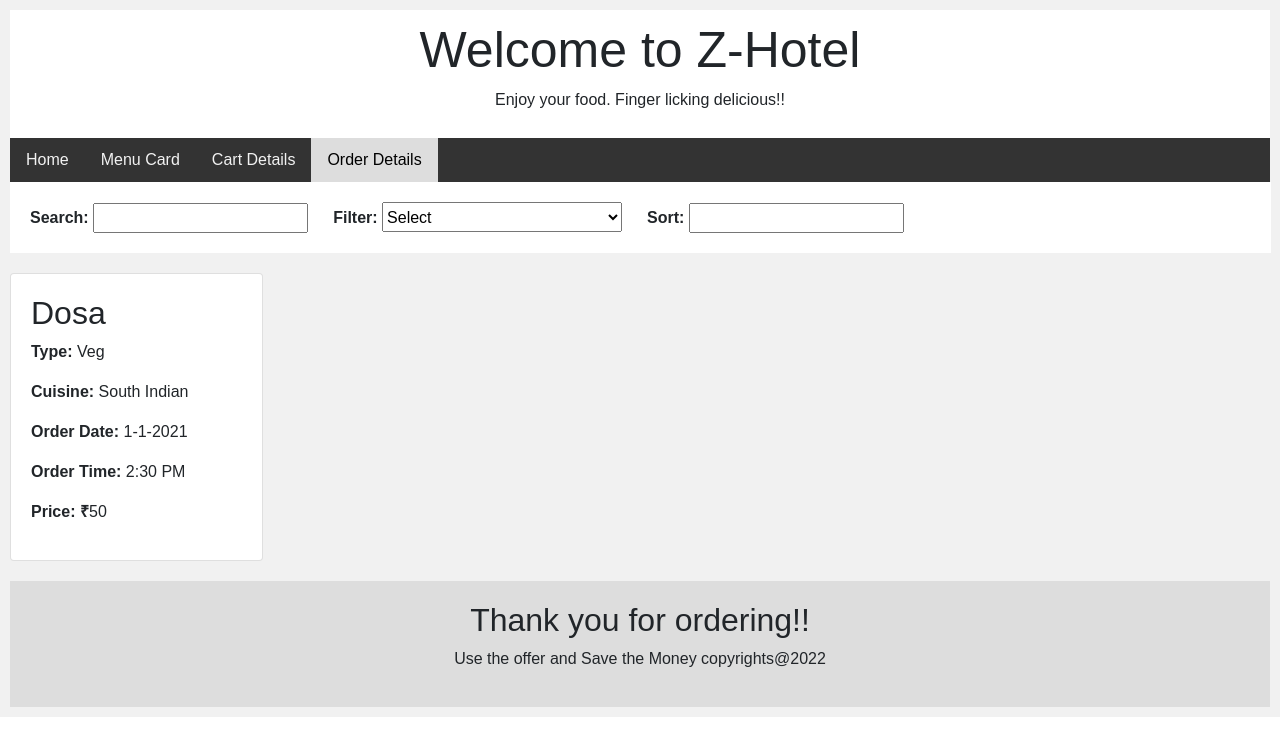
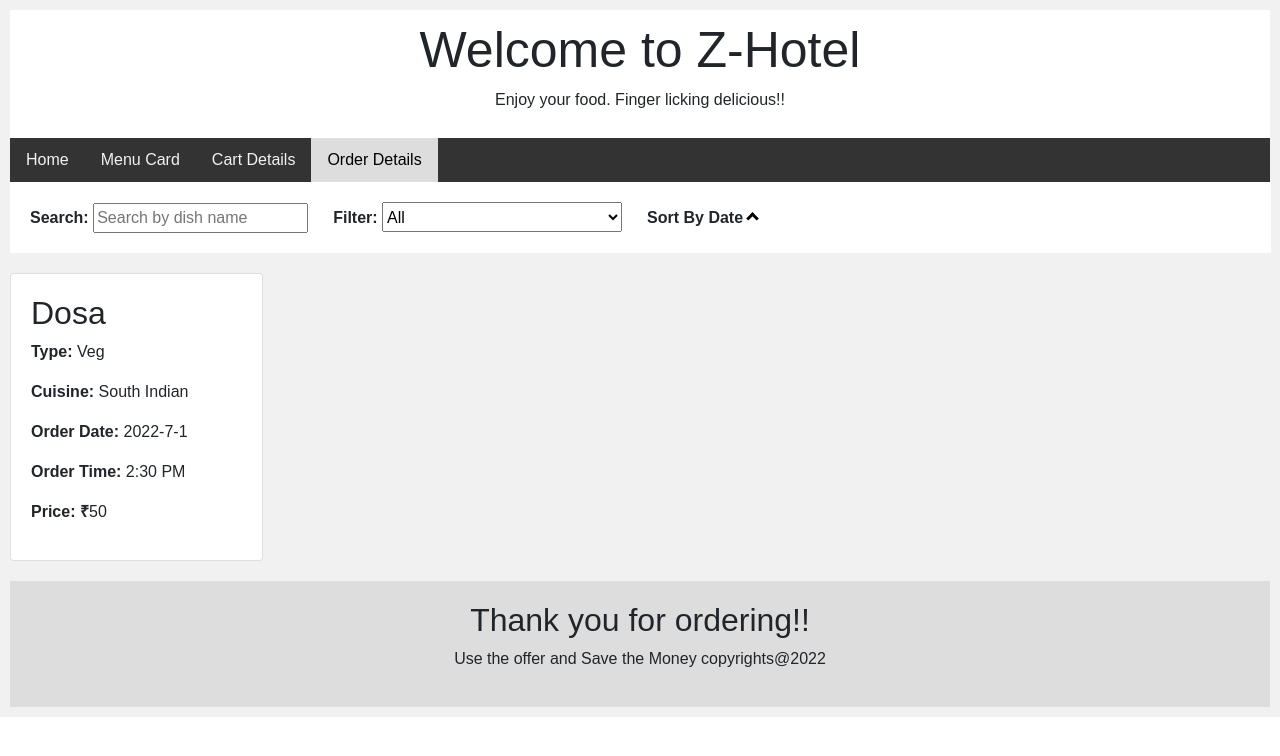
Before and after one commit to Sidhu23695/food-ordering-app, a React (Create React App) app: page /order-details in a window 1280 px wide. Shown: the top 756 px of the page. Built offline with nearby package versions, Linux system fonts and the light colour scheme.

Commit message:
slight update

```diff
--- a/src/Reducers/index.js
+++ b/src/Reducers/index.js
@@ -64,7 +64,15 @@ const INITIAL_STATE = {
             TYPE: 'Veg',
             CUISINE: 'South Indian',
             PRICE: 50,
-            ORDER_DATE: '1-1-2021',
+            ORDER_DATE: '2022-7-1',
+            ORDER_TIME: '2:30 PM'
+        },
+        {
+            ITEMNAME: 'Fish',
+            TYPE: 'Non-Veg',
+            CUISINE: 'South Indian',
+            PRICE: 120,
+            ORDER_DATE: '2022-7-11',
             ORDER_TIME: '2:30 PM'
         }
     ],
--- a/src/components/Header/Header.js
+++ b/src/components/Header/Header.js
@@ -6,7 +6,6 @@ import './Header.scss';
 function Header(props) {
     const location  = useLocation();
     const { linkDetails } = props;
-    console.log('location.pathname', location.pathname);
     const classNames = (linkVal) =>  location.pathname === linkVal ? 'highlighted' : '';
 
     return (
--- a/src/components/OrderDetails/OrderDetails.js
+++ b/src/components/OrderDetails/OrderDetails.js
@@ -1,18 +1,44 @@
-import { useState } from 'react';
+import { useState, useEffect } from 'react';
 import { connect } from "react-redux";
 
 import './OrderDetails.scss';
 
 function OrderDetails(props) {
     const { orderDetails } = props;
-    const [orderDatas, updateorderDatas] = useState(orderDetails);
-    const [veganSort, updateVeganSort] = useState('');
+    const [orderDatas, updateorderDatas] = useState([]);
+    const [veganFilter, updateVeganFilter] = useState('All');
+    const [dateSort, updateDateSort] = useState(true);
+    const [searchOrder, updateSearchOrder] = useState(null);
 
-    const filterByVegan = (event) => {
-        updateVeganSort(event.target.value);
-        let orderDatas = orderDetails.filter((order, i) => order.TYPE === event.target.value);
+    const filterAppliedForDatas = () => {
+        const currentDate = new Date();
+        const currentDateTime = currentDate.getTime();
+        const last30DaysDate = new Date(currentDate.setDate(currentDate.getDate() - 30));
+        const last30DaysDateTime = last30DaysDate.getTime();
+
+        let orderDatas = orderDetails.filter(x => {
+            const elementDateTime = new Date(x.ORDER_DATE).getTime();
+            if (elementDateTime <= currentDateTime && elementDateTime > last30DaysDateTime) {
+                return true;
+            }
+            return false
+        });
+        if (veganFilter !== 'All') {
+            orderDatas = orderDetails.filter((order, i) => order.TYPE === veganFilter);
+        }
+        if (searchOrder) {
+            orderDatas = orderDatas.filter(item => item.ITEMNAME.toLowerCase().includes(searchOrder.toLowerCase()));
+        }
+        orderDatas.sort((orderOne, orderTwo) => !dateSort ? new Date(orderOne.ORDER_DATE) - new Date(orderTwo.ORDER_DATE) : new Date(orderTwo.ORDER_DATE) - new Date(orderOne.ORDER_DATE));
         updateorderDatas(orderDatas);
     };
+
+    useEffect(() => {
+        filterAppliedForDatas();
+     }, [veganFilter, dateSort, searchOrder]);
+
+    const arrowDirection = dateSort ? 'up' : 'down';
+    const arrowClass = `arrow ${arrowDirection}`;
 
     const orderCard = (order, index) => {
         return (
@@ -37,6 +63,10 @@ function OrderDetails(props) {
         )
     };
 
+    const dateSortFunction = () => {
+        updateDateSort(!dateSort);
+    }
+
     return (
         <div className="OrderDetails">
             <div className="row">
@@ -44,21 +74,20 @@ function OrderDetails(props) {
                     <div className="filterDiv">
                         <span className="filterGroup">
                             <b>Search:</b>&nbsp;
-                            <input type="text" />
+                            <input type="text" onChange={(e) => updateSearchOrder(e.target.value)} placeholder="Search by dish name" />
                         </span>
                         <div className="hideForMobile"><br/></div>
                         <span className="filterGroup">
                             <b>Filter:</b>&nbsp;
-                            <select className="selectStyle" onChange={(e) => filterByVegan(e)}>
-                                {!veganSort ? <option>Select</option> : '' }
-                                <option value="Veg" selected={veganSort === 'Veg'}>Veg</option>
-                                <option value="Non-Veg" selected={veganSort === 'Non-Veg'}>Non-Veg</option>
+                            <select defaultValue={veganFilter} className="selectStyle" onChange={(e) => updateVeganFilter(e.target.value)}>
+                                <option value="All">All</option>
+                                <option value="Veg">Veg</option>
+                                <option value="Non-Veg">Non-Veg</option>
                             </select>
                         </span>
                         <div className="hideForMobile"><br/></div>
                         <span className="filterGroup">
-                            <b>Sort:</b>&nbsp;
-                            <input type="text" />
+                            <b>Sort By Date <span className={arrowClass} onClick={() => dateSortFunction()}></span></b>&nbsp;
                         </span>
                     </div>
                 </div>
@@ -66,6 +95,14 @@ function OrderDetails(props) {
                     {orderDatas.map((order, i) =>
                         orderCard(order, i)
                     )}
+                    {orderDatas.length === 0
+                    ? <div className="card fullCard">
+                        <center>
+                            <h2>Cart is Empty!!</h2>
+                        </center>
+                        <br/><br/><br/><br/><br/><br/><br/><br/><br/>
+                    </div>
+                    : ''}
                 </div>
             </div>
         </div>
--- a/src/components/OrderDetails/OrderDetails.scss
+++ b/src/components/OrderDetails/OrderDetails.scss
@@ -63,4 +63,21 @@
         width: 240px;
         height: 30px;
     }
+
+    .arrow {
+        border: solid black;
+        border-width: 0 3px 3px 0;
+        display: inline-block;
+        padding: 3px;
+    }
+
+    .up {
+        transform: rotate(-135deg);
+        -webkit-transform: rotate(-135deg);
+    }
+
+    .down {
+        transform: rotate(45deg);
+        -webkit-transform: rotate(45deg);
+    }
 }
```
Also changed, not shown: 1 other file (tests, documents, lock files or other folders).
